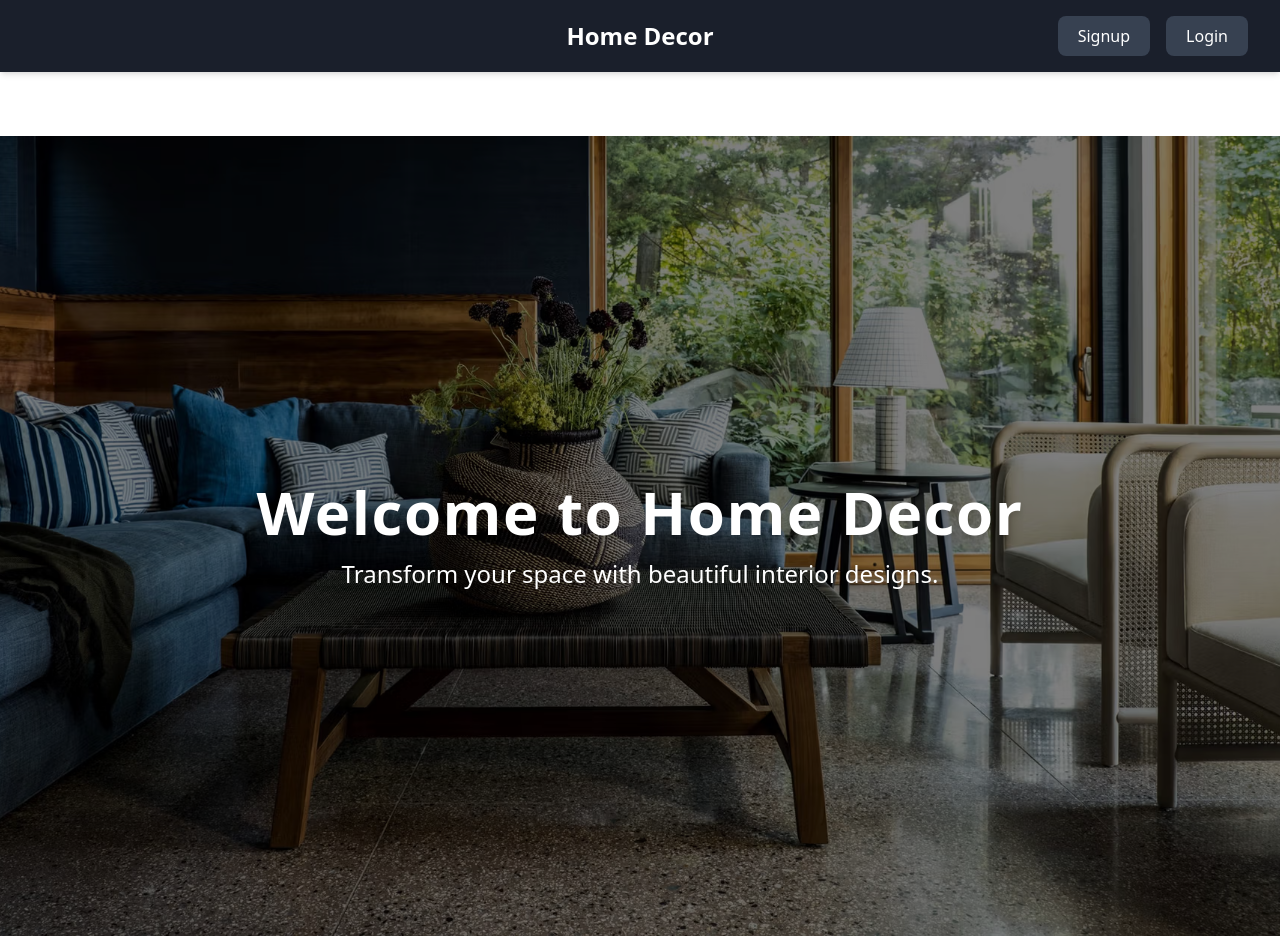
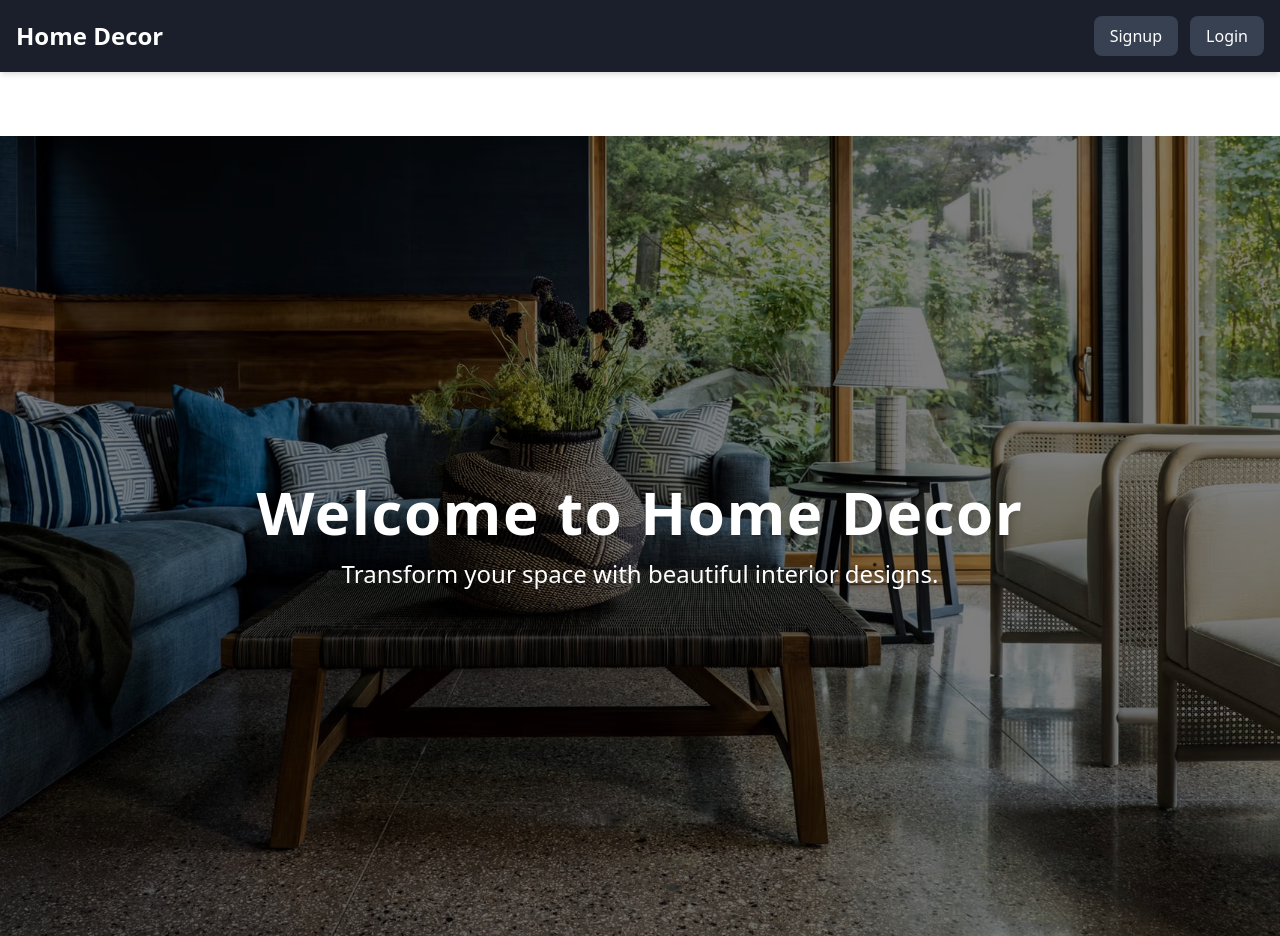
Before and after one commit to harryhritik12/dashBoard_homedecor, a React (Create React App) app: page / in a window 1280 px wide. Built offline with nearby package versions, Linux system fonts and the light colour scheme.

Commit message:
Improved

```diff
--- a/src/components/Navbar.jsx
+++ b/src/components/Navbar.jsx
@@ -2,26 +2,21 @@ import { Link } from "react-router-dom";
 
 export default function Navbar() {
   return (
-    <nav className="w-full bg-[#1a1f2b] text-white py-4 px-8 shadow-md flex items-center justify-between">
-      {/* Left Spacer to balance centering */}
-      <div className="w-1/3"></div>
-
-      {/* Centered Logo */}
-      <div className="text-center flex-1">
-        <Link to="/" className="text-2xl font-bold hover:text-gray-300 transition">
-          Home Decor
-        </Link>
-      </div>
+    <nav className="w-full bg-[#1a1f2b] text-white py-4 px-4 shadow-md flex items-center justify-between">
+      {/* Logo */}
+      <Link to="/" className="text-xl sm:text-2xl font-bold hover:text-gray-300 transition">
+        Home Decor
+      </Link>
 
       {/* Right-Aligned Buttons */}
-      <div className="w-1/3 flex justify-end space-x-4">
+      <div className="flex space-x-3">
         <Link to="/signup">
-          <button className="px-5 py-2 bg-gray-700 hover:bg-gray-600 transition rounded-lg">
+          <button className="px-4 py-2 text-sm sm:text-base bg-gray-700 hover:bg-gray-600 transition rounded-lg">
             Signup
           </button>
         </Link>
         <Link to="/login">
-          <button className="px-5 py-2 bg-gray-700 hover:bg-gray-600 transition rounded-lg">
+          <button className="px-4 py-2 text-sm sm:text-base bg-gray-700 hover:bg-gray-600 transition rounded-lg">
             Login
           </button>
         </Link>
```
